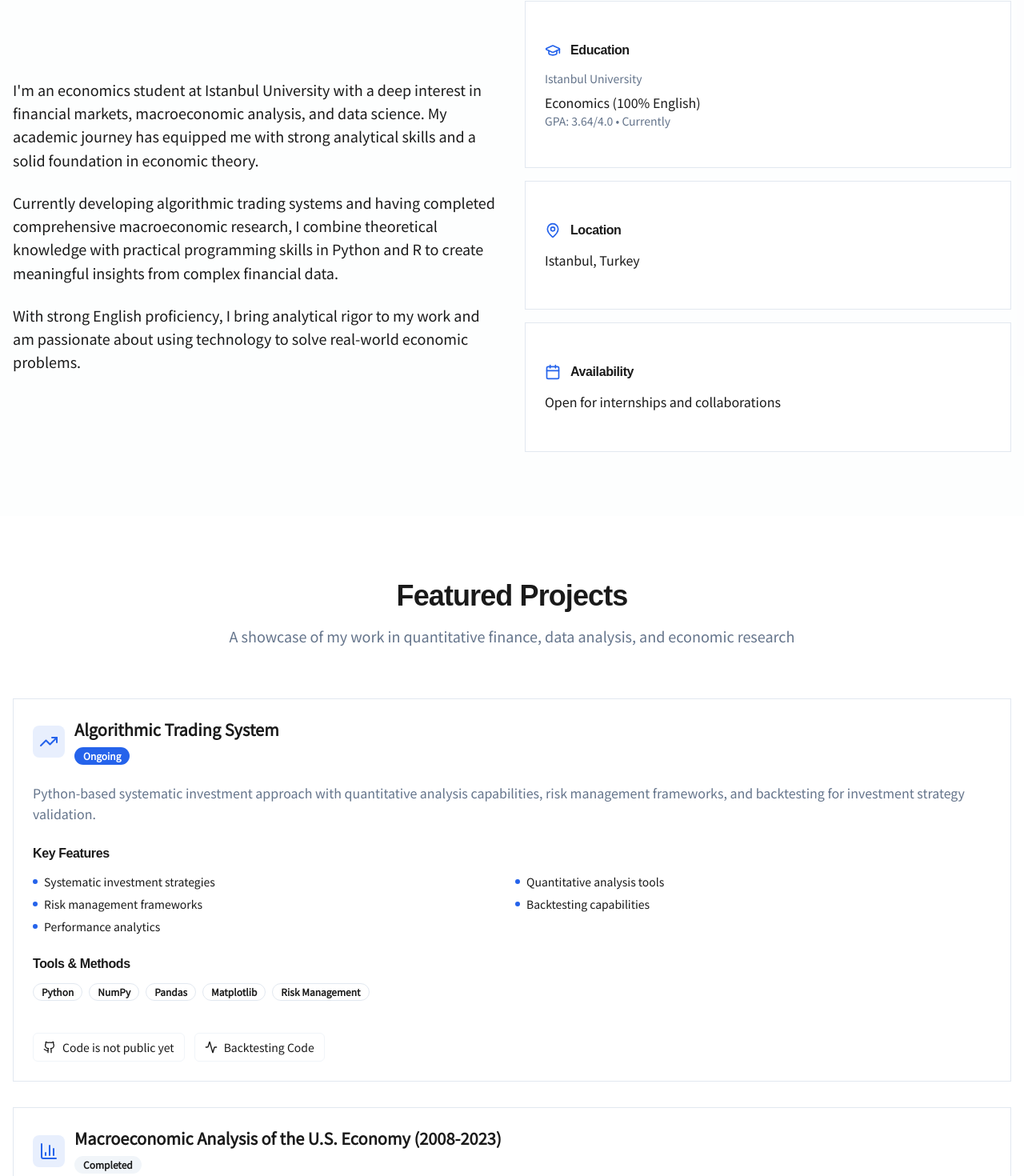
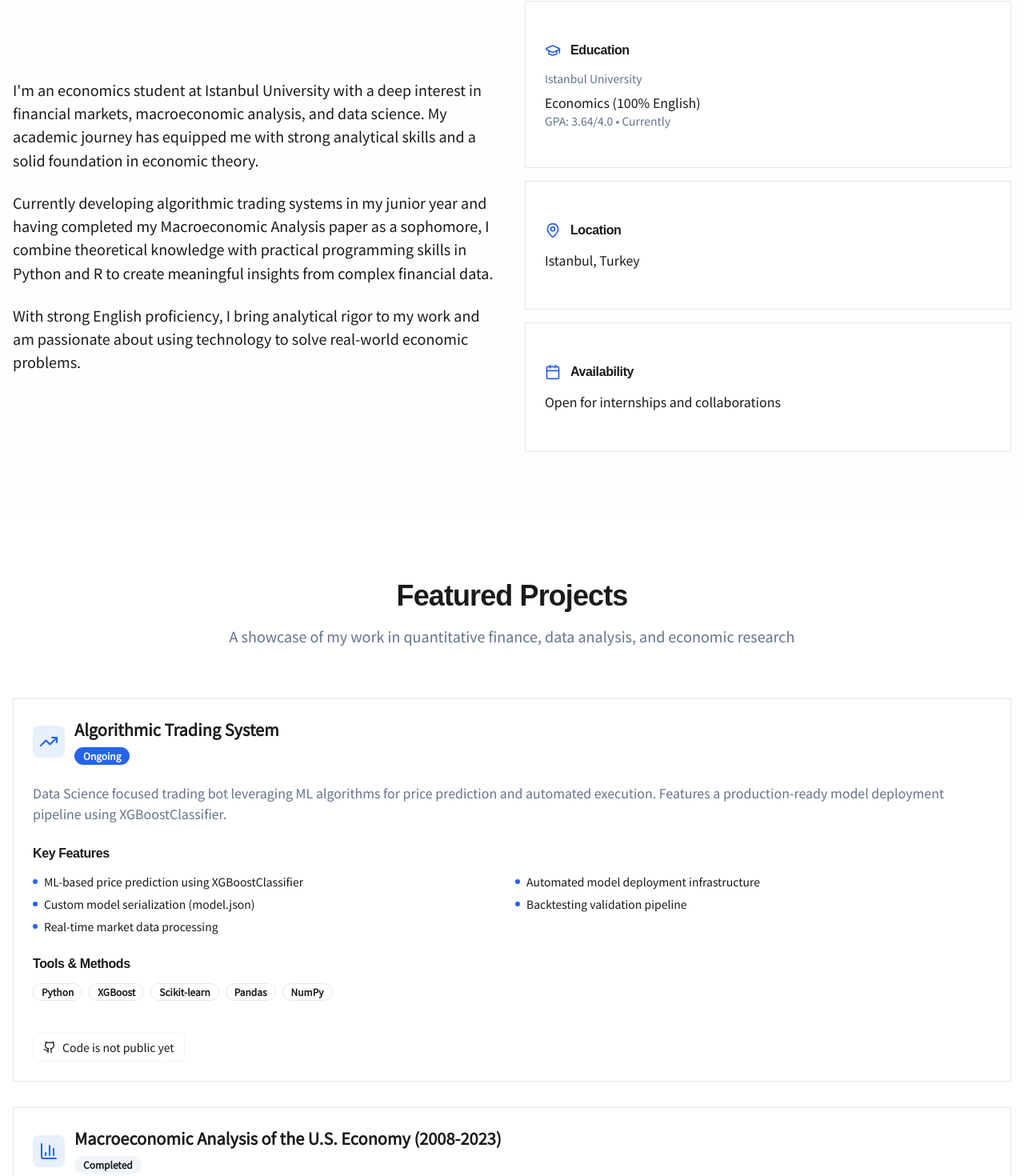
Before and after one commit to gokturkcolak/gokturkcolak.github.io, a Next.js app: page / in a window 1280 px wide. Shown: the part 1055-2525 px from the top of the page at 80% size. Built offline with nearby package versions, Linux system fonts and the light colour scheme.

Commit message:
update on content

```diff
--- a/src/app/layout.tsx
+++ b/src/app/layout.tsx
@@ -23,7 +23,7 @@ export const metadata: Metadata = {
   openGraph: {
     title: 'Göktürk Çolak - Economics Student & aspiring Data Scientist',
     description: 'Economics undergraduate passionate about quantitative finance, algorithmic trading, and macroeconomic analysis.',
-    url: 'https://gokturkcolak.com',
+    url: 'https://gokturkcolak.github.io',
     siteName: 'Göktürk Çolak Portfolio',
     locale: 'en_US',
     type: 'website',
--- a/src/components/sections/AboutSection.tsx
+++ b/src/components/sections/AboutSection.tsx
@@ -36,8 +36,8 @@ export default function AboutSection() {
             </p>
 
             <p className="text-lg leading-relaxed">
-              Currently developing algorithmic trading systems and having completed comprehensive
-              macroeconomic research, I combine theoretical knowledge with practical programming
+              Currently developing algorithmic trading systems in my junior year and having completed my
+              Macroeconomic Analysis paper as a sophomore, I combine theoretical knowledge with practical programming
               skills in Python and R to create meaningful insights from complex financial data.
             </p>
 
--- a/src/components/sections/ProjectsSection.tsx
+++ b/src/components/sections/ProjectsSection.tsx
@@ -9,19 +9,18 @@ import { Github, TrendingUp, BarChart3, Activity } from "lucide-react";
 const projects = [
   {
     title: "Algorithmic Trading System",
-    description: "Python-based systematic investment approach with quantitative analysis capabilities, risk management frameworks, and backtesting for investment strategy validation.",
+    description: "Data Science focused trading bot leveraging ML algorithms for price prediction and automated execution. Features a production-ready model deployment pipeline using XGBoostClassifier.",
     icon: TrendingUp,
     status: "Ongoing",
-    technologies: ["Python", "NumPy", "Pandas", "Matplotlib", "Risk Management"],
+    technologies: ["Python", "XGBoost", "Scikit-learn", "Pandas", "NumPy"],
     features: [
-      "Systematic investment strategies",
-      "Quantitative analysis tools",
-      "Risk management frameworks",
-      "Backtesting capabilities",
-      "Performance analytics"
+      "ML-based price prediction using XGBoostClassifier",
+      "Automated model deployment infrastructure",
+      "Custom model serialization (model.json)",
+      "Backtesting validation pipeline",
+      "Real-time market data processing"
     ],
-    github: "https://github.com/gokturkcolak/algorithmic-trading-system",
-    backtesting: "https://github.com/gokturkcolak/algorithmic-trading-system/tree/main/backtesting"
+    github: "https://github.com/gokturkcolak/algorithmic-trading-system"
   },
   {
     title: "Macroeconomic Analysis of the U.S. Economy (2008-2023)",
@@ -115,14 +114,7 @@ export default function ProjectsSection() {
                         Code is not public yet
                       </Button>
                     )}
-                    {project.backtesting && (
-                      <Button variant="outline" size="sm" className="gap-2" asChild>
-                        <a href={project.backtesting} target="_blank" rel="noopener noreferrer">
-                          <Activity className="w-4 h-4" />
-                          Backtesting Code
-                        </a>
-                      </Button>
-                    )}
+
                   </div>
                 </CardContent>
               </Card>
```
